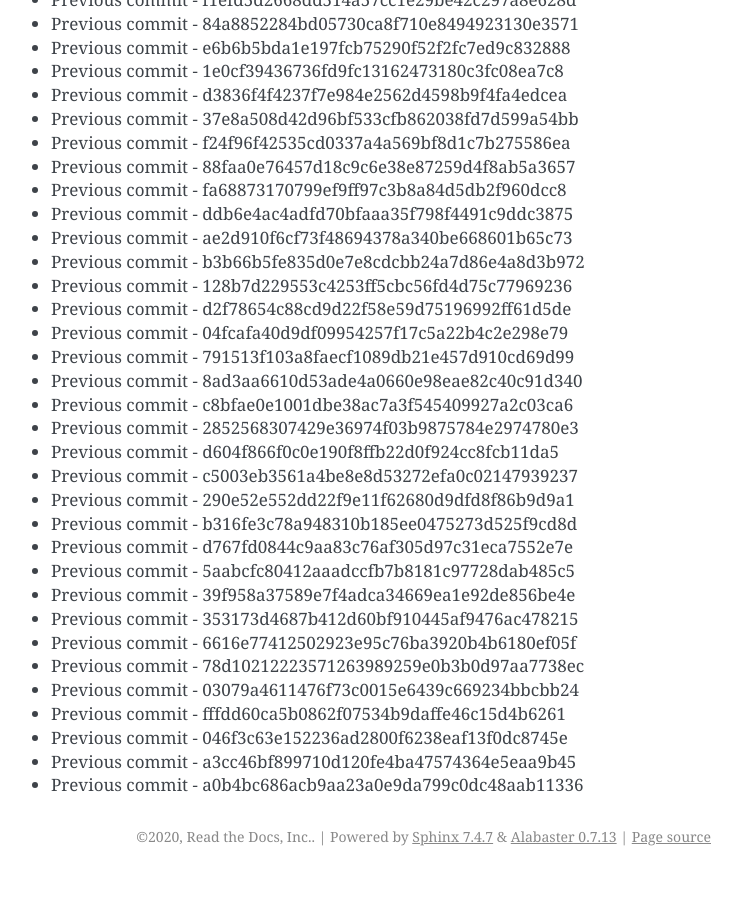
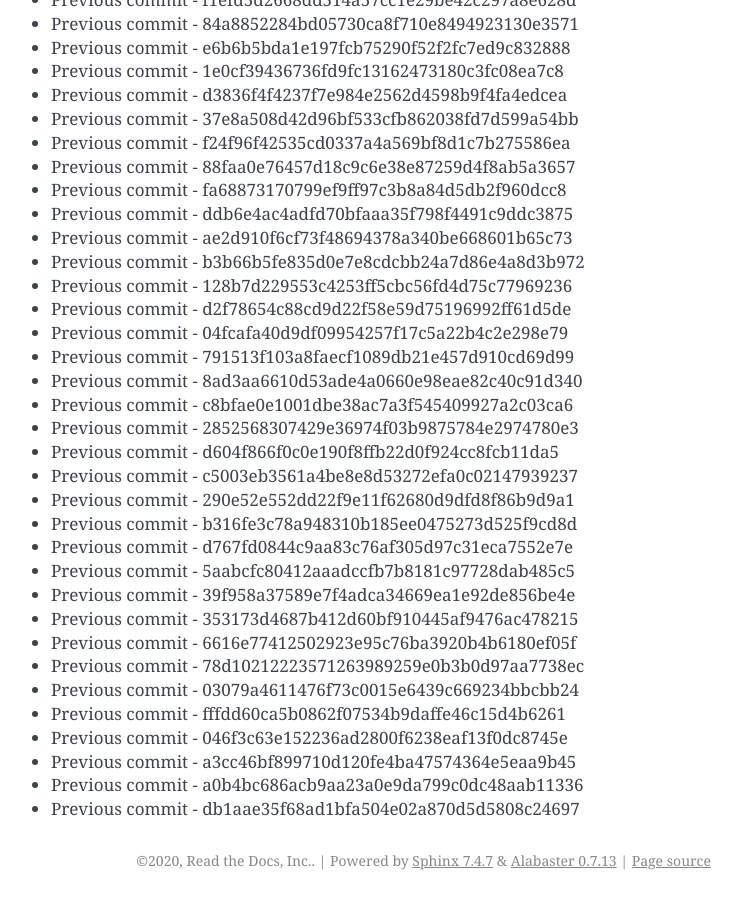
Before and after one commit to readthedocs/rtd-git-stresstest, a Sphinx documentation site: the page built from docs/updates.rst, in a window 1280 px wide and 900 px high, scrolled down 39135 px. Shown: the whole window, without its empty margins (399-1141 px from the left). Built offline with Sphinx 7.4.7, drawn with Linux system fonts in a browser that asks for light colours; before the commit the page ends 40011 px from its top, so only the background shows below that.

Commit message:
Generating commit from previous: db1aae35f68ad1bfa504e02a870d5d5808c24697

```diff
--- a/docs/updates.rst
+++ b/docs/updates.rst
@@ -1676,3 +1676,4 @@ It can be tested for any performance characteristics.
 * Previous commit - 046f3c63e152236ad2800f6238eaf13f0dc8745e
 * Previous commit - a3cc46bf899710d120fe4ba47574364e5eaa9b45
 * Previous commit - a0b4bc686acb9aa23a0e9da799c0dc48aab11336
+* Previous commit - db1aae35f68ad1bfa504e02a870d5d5808c24697
```
